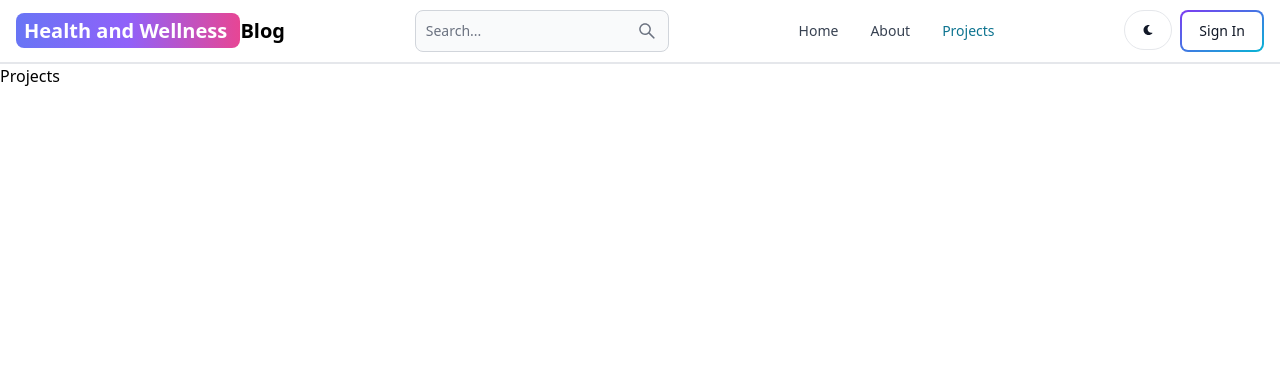
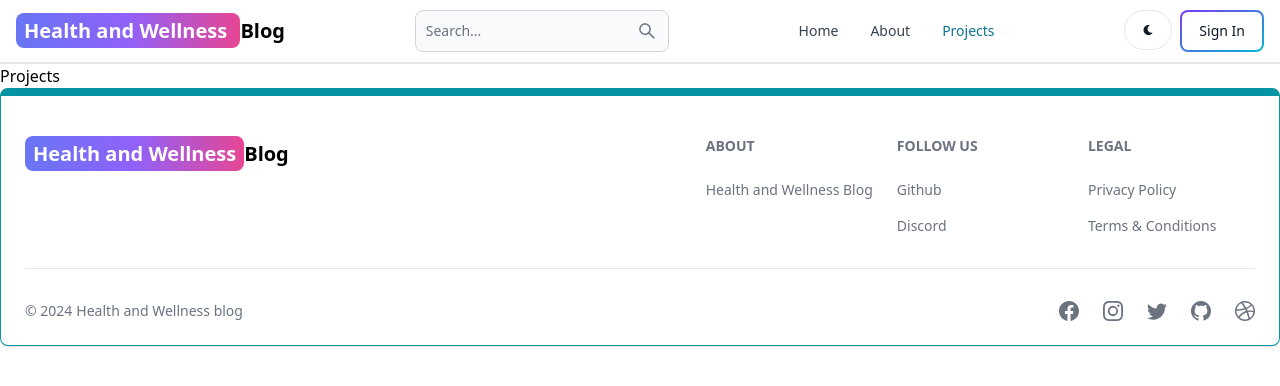
Before and after one commit to ShilpaP2003/mern-blog, a React (Vite) app in the folder client/: page /projects in a window 1280 px wide. Shown: the top 386 px of the page. Built offline with nearby package versions, Linux system fonts and the light colour scheme.

Commit message:
create footer comp

```diff
--- a/client/src/App.jsx
+++ b/client/src/App.jsx
@@ -6,7 +6,7 @@
 import Projects from './pages/Projects';
 import SignUp from './pages/SignUp';
 import Header from './components/Header';
-
+import Footer from './components/Footer';
 
 export default function App() {
   return (
@@ -22,7 +22,7 @@
 
 
     </Routes>
-
+    <Footer />
     </BrowserRouter>
-  )
+  );
 }
--- /dev/null
+++ b/client/src/components/Footer.jsx
@@ -0,0 +1,73 @@
+import { Footer } from 'flowbite-react';
+import { Link } from 'react-router-dom';
+import { BsFacebook, BsInstagram, BsTwitter, BsGithub, BsDribbble } from 'react-icons/bs';
+
+export default function FooterCom() {
+  return (
+    <Footer container className='border border-t-8 border-teal-500'>
+      <div className='w-full max-w-7xl mx-auto'>
+        <div className='grid w-full justify-between sm:flex md:grid-cols-1'>
+          <div className='mt-5'>
+            <Link
+              to='/'
+              className='self-center whitespace-nowrap text-lg sm:text-xl font-semibold dark:text-white'>
+              <span className='px-2 py-1 bg-gradient-to-r from-indigo-500 via-purple-500 to-pink-500 rounded-lg text-white'>
+                Health and Wellness
+              </span>
+              Blog
+            </Link>
+          </div>
+          <div className='grid grid-cols-2 gap-8 mt-4 sm:grid-cols-3 sm:gap-6'>
+            <div>
+            <Footer.Title title='About' />
+            <Footer.LinkGroup col>
+              <Footer.Link
+                  href='/about'
+                  target='_blank'
+                  rel='noopener noreferrer'
+                >
+                  Health and Wellness Blog
+                </Footer.Link>
+
+            </Footer.LinkGroup>
+            </div>
+            <div>
+              <Footer.Title title='Follow us' />
+              <Footer.LinkGroup col>
+                <Footer.Link
+                  href='https://github.com/ShilpaP2003'
+                  target='_blank'
+                  rel='noopener noreferrer'
+                >
+                  Github
+                </Footer.Link>
+                <Footer.Link href='#'>Discord</Footer.Link>
+              </Footer.LinkGroup>
+            </div>
+             <div>
+              <Footer.Title title='Legal' />
+              <Footer.LinkGroup col>
+                <Footer.Link href='#'>Privacy Policy</Footer.Link>
+                <Footer.Link href='#'>Terms &amp; Conditions</Footer.Link>
+              </Footer.LinkGroup>
+            </div>
+          </div>
+        </div>
+        <Footer.Divider />
+      <div className='w-full sm:flex sm:items-center sm:justify-between'>
+          <Footer.Copyright href='#' by="Health and Wellness blog"
+            year={new Date().getFullYear()}
+          />
+          <div className="flex gap-6 sm:mt-0 mt-4 sm:justify-center">
+            <Footer.Icon href='#' icon={BsFacebook}/>
+            <Footer.Icon href='#' icon={BsInstagram}/>
+            <Footer.Icon href='#' icon={BsTwitter}/>
+            <Footer.Icon href='https://github.com/ShilpaP2003' icon={BsGithub}/>
+            <Footer.Icon href='#' icon={BsDribbble}/>
+
+          </div>
+        </div>
+      </div>
+    </Footer>
+  );
+}
```
